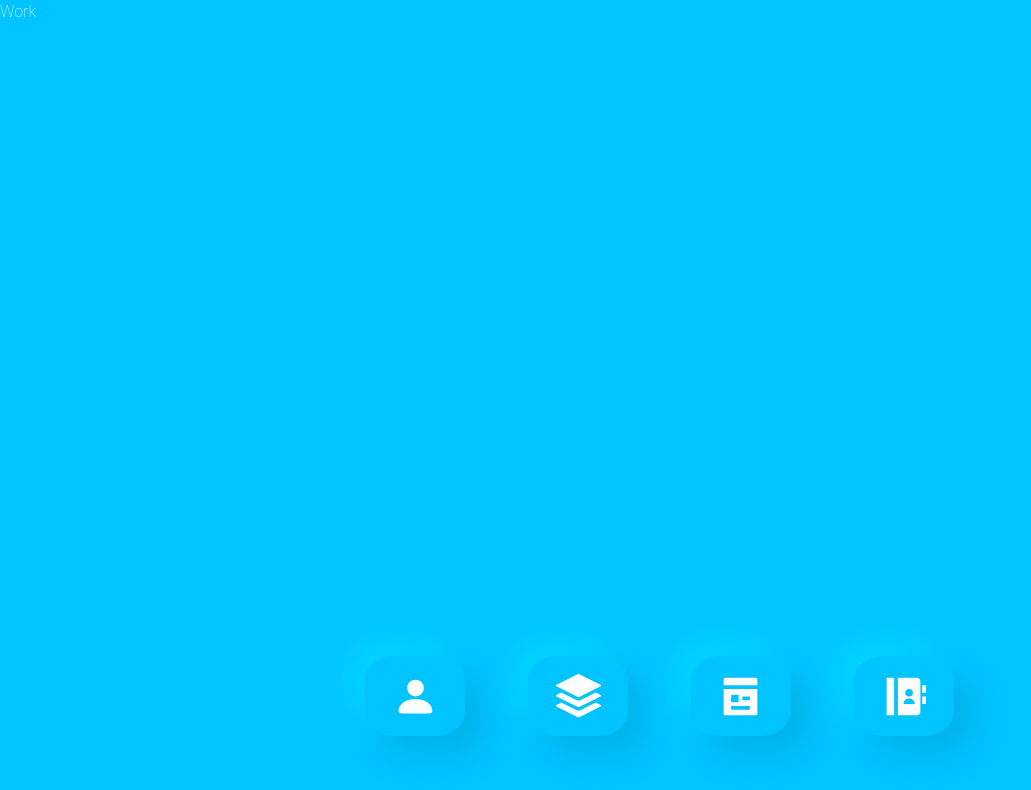
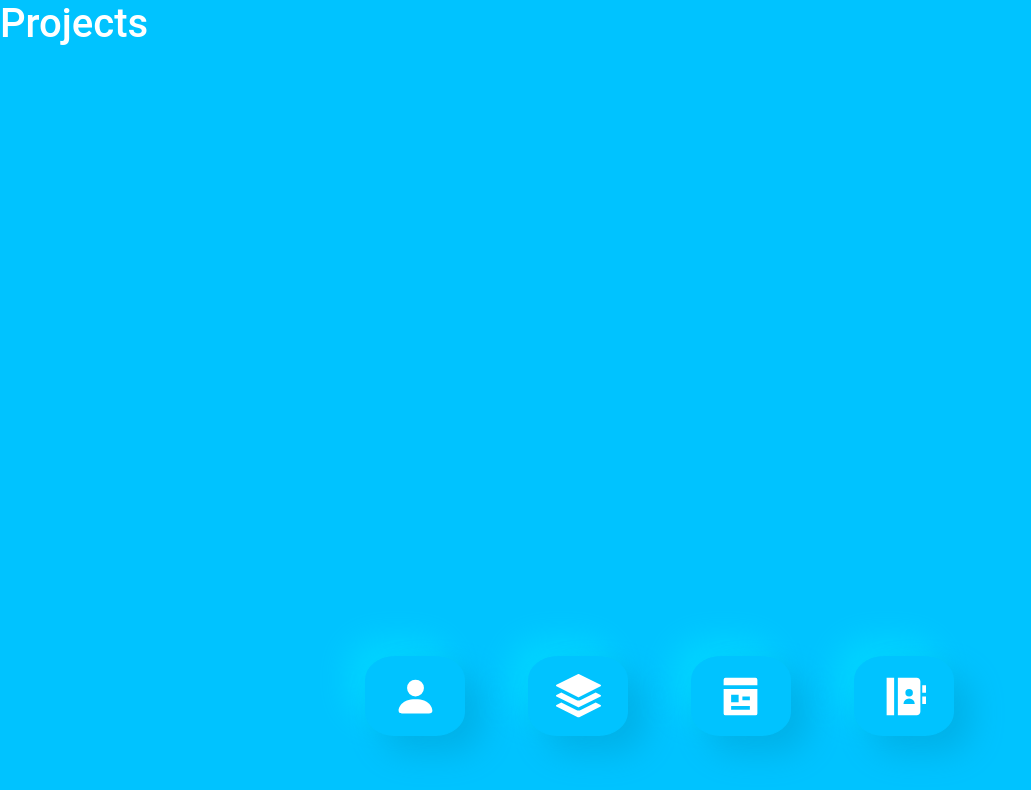
Before and after one commit to jpcollandra/jpakjr, a React (Create React App) app: page /nav in a window 1280 px wide. Both pictures are taken after a click on the button 578 px from the left and 696 px from the top of the page. Shown: the top 790 px of the page, without its empty margins (0-1031 px from the left). Built offline with nearby package versions, Linux system fonts and the light colour scheme.

Commit message:
feat(projects): formatted title

```diff
--- a/src/App.scss
+++ b/src/App.scss
@@ -65,3 +65,8 @@ $textColor: #ffffff;
   height: 45px;
   width: 45px;
 }
+
+.workTitle{
+  font-family: "Roboto";
+  font-size: 100;
+}
--- a/src/App.tsx
+++ b/src/App.tsx
@@ -3,8 +3,7 @@ import './App.scss';
 import Landing from './Pages/landing';
 import 'bootstrap/dist/css/bootstrap.min.css';
 import 'animate.css';
-import { Routes, Route, Link } from "react-router-dom"
-import AboutMe from './Pages/aboutMe';
+import { Routes, Route } from "react-router-dom"
 import NavPage from './Pages/navPage';
 
 function App() {
--- a/src/Pages/aboutMe.tsx
+++ b/src/Pages/aboutMe.tsx
@@ -24,10 +24,7 @@ export default function AboutMe() {
                 <span> Hello World</span>
                 <span style={{ fontSize: "24px" }}>
                   , my name is John. I am the founder of Negnan.com, a
-                  revolutionary way of understanding current events. I also do
-                  freelance sofware development to supplement my income. If you
-                  have an idea you want to work on, or just want to say hi,
-                  please get in touch.
+                  revolutionary way of understanding current events.
                 </span>
               </h2>
             </div>
--- a/src/Pages/work.tsx
+++ b/src/Pages/work.tsx
@@ -1,7 +1,16 @@
 import React from 'react'
+import Col from 'react-bootstrap/esm/Col';
+import Row from 'react-bootstrap/esm/Row';
+import "../App.scss";
 
 export default function Work() {
   return (
-    <div>Work</div>
+    <Col>
+      <Row>
+        <div className="workTitle">
+          <h1>Projects</h1>
+        </div>
+      </Row>
+    </Col>
   )
 }
```
